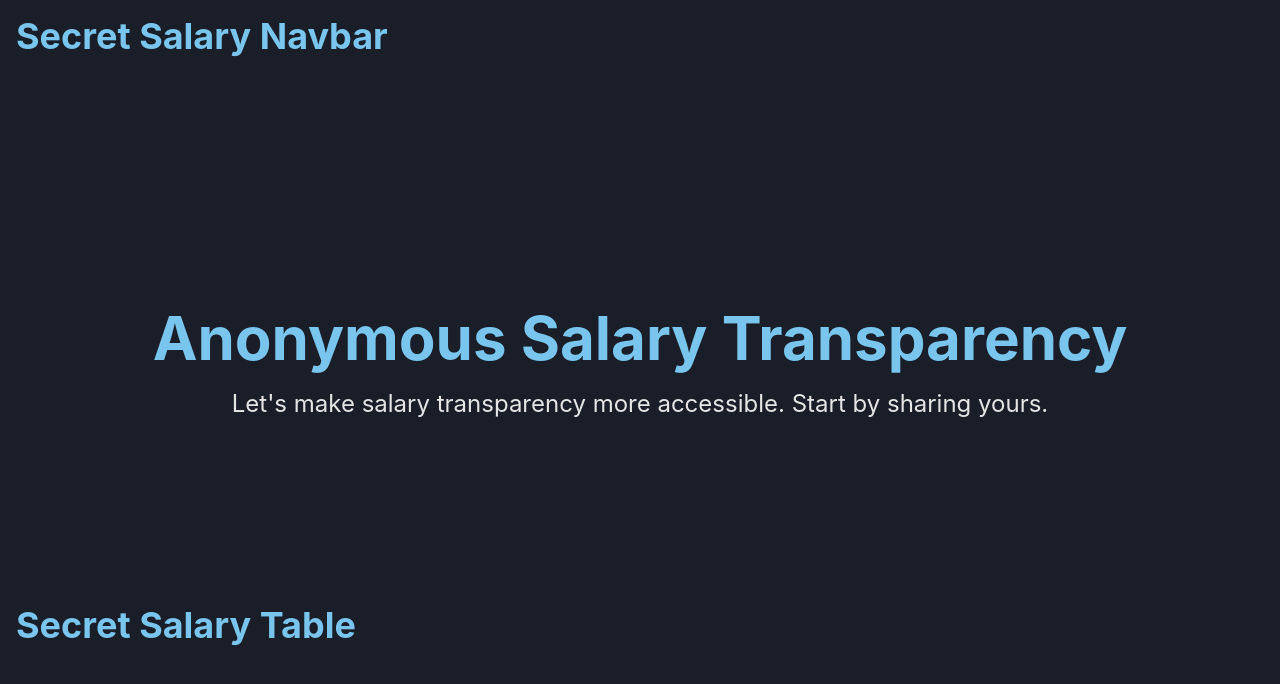
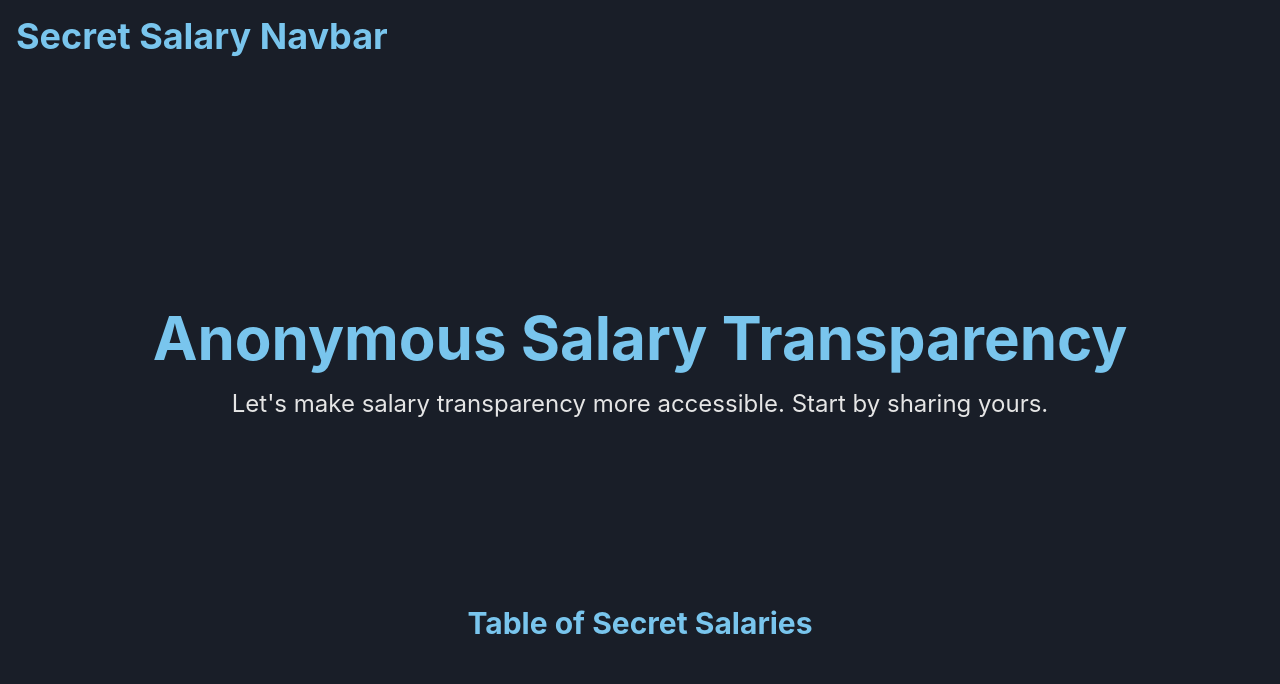
Before and after one commit to ziraserrano/secretsalary, a React (Vite) app: page / in a window 1280 px wide. Shown: the top 684 px of the page. Built offline with nearby package versions, Linux system fonts and the light colour scheme; what prettier-plugin-tailwindcss would draw is missing.

Commit message:
Add basic styling to Table component

```diff
--- a/src/components/Table.jsx
+++ b/src/components/Table.jsx
@@ -2,8 +2,8 @@
 
 export default function Table() {
 	return (
-		<div className="container h-max">
-			<h1 className="text-4xl font-bold text-blue">Secret Salary Table</h1>
+		<div className="container flex h-max items-center justify-center">
+			<h1 className="text-3xl font-bold text-blue">Table of Secret Salaries</h1>
 		</div>
 	);
 }
```
